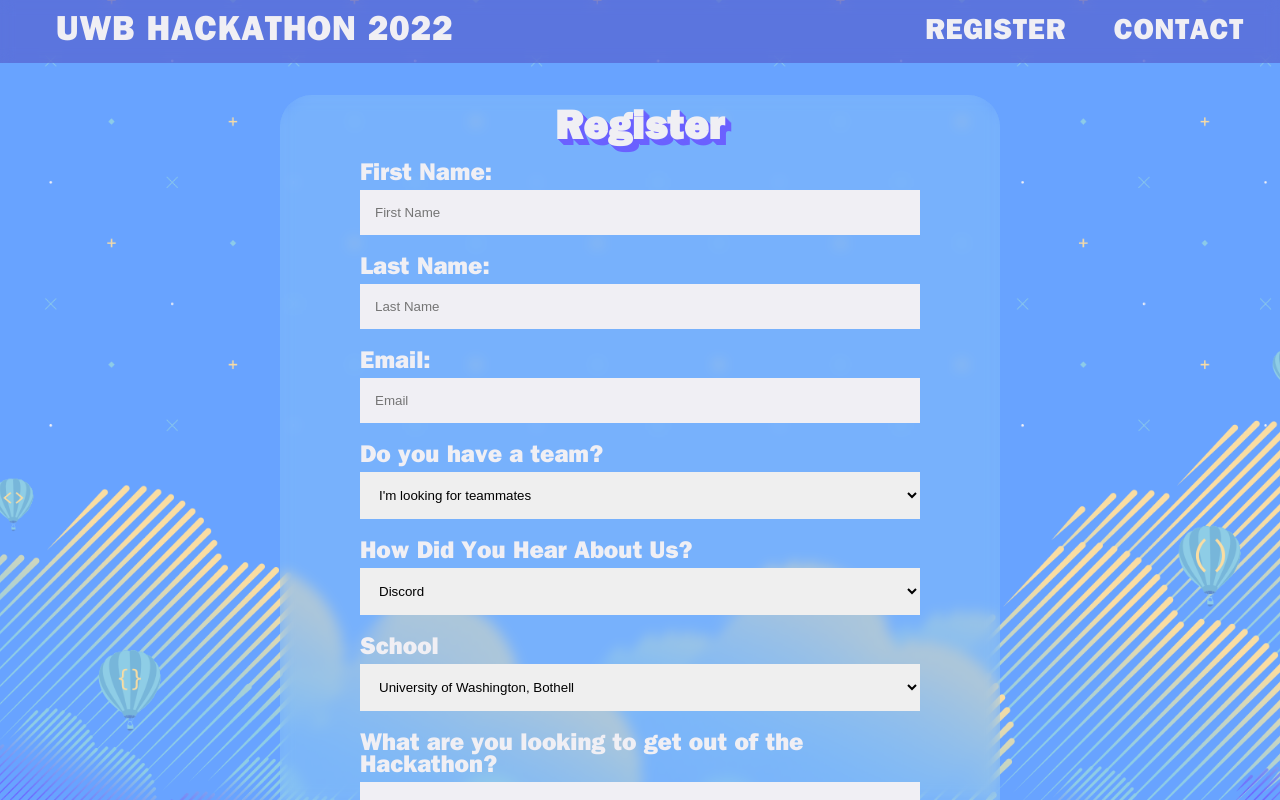
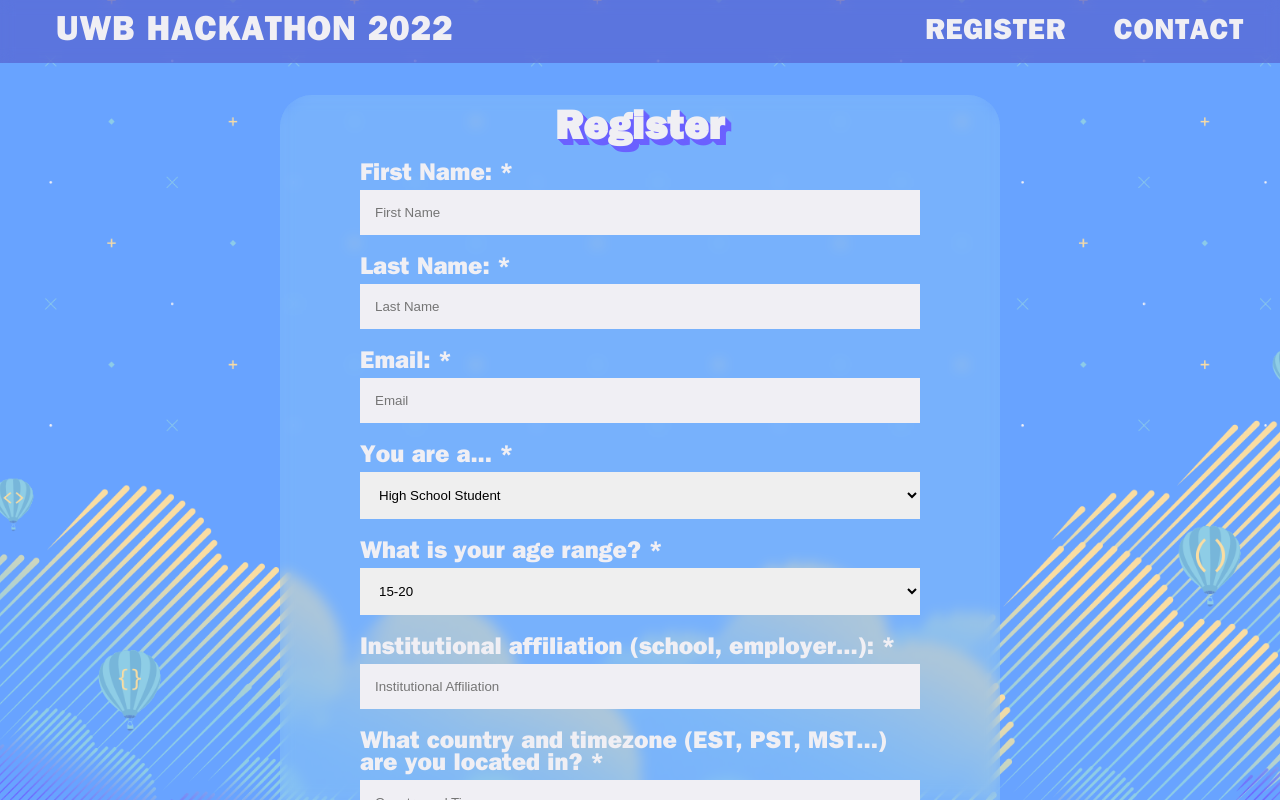
Before and after one commit to UWB-ACM/uwb-hacks, a React (Create React App) app: page /register in a window 1280 px wide. Built offline with nearby package versions, Linux system fonts and the light colour scheme.

Commit message:
Added EarthHacks fields to form

```diff
--- a/src/pages/register.js
+++ b/src/pages/register.js
@@ -6,6 +6,7 @@ function Register() {
   const [dispTMField, setDispTMField] = useState(false);
   const [dispHearField, setDispHearField] = useState(false);
   const [dispSchoolField, setDispSchoolField] = useState(false);
+  const [dispGenderField, setDispGenderField] = useState(false);
   return (
     <>
       <div className="wrapper">
@@ -45,11 +46,16 @@ function Register() {
                     schoolSelect.options[schoolSelect.selectedIndex].value;
                   if (schoolValue === "other") setDispSchoolField(true);
                   else setDispSchoolField(false);
+                  var genderSelect = document.getElementById("gender");
+                  var genderValue =
+                    genderSelect.options[genderSelect.selectedIndex].value;
+                  if (genderValue === "other") setDispGenderField(true);
+                  else setDispGenderField(false);
                 }}
                 id="rform"
               >
                 <label className="labelTitle">
-                  First Name:
+                  First Name: *
                   <input
                     name="FirstName"
                     type="text"
@@ -58,7 +64,7 @@ function Register() {
                   />
                 </label>
                 <label className="labelTitle">
-                  Last Name:
+                  Last Name: *
                   <input
                     name="LastName"
                     type="text"
@@ -67,7 +73,7 @@ function Register() {
                   />
                 </label>
                 <label className="labelTitle">
-                  Email:
+                  Email: *
                   <input
                     name="Email"
                     type="email"
@@ -76,7 +82,43 @@ function Register() {
                   />
                 </label>
                 <label className="labelTitle">
-                  Do you have a team?
+                  You are a... *
+                  <select id="youarea" name="You are a...">
+                    <option value="high school student">High School Student</option>
+                    <option value="undergrad student">Undergraduate Student</option>
+                    <option value="graduate student">Graduate Student</option>
+                    <option value="working professional">Working Professional</option>
+                  </select>
+                </label>
+                <label className="labelTitle">
+                  What is your age range? *
+                  <select id="agerange" name="What is your age range?">
+                    <option value="15-20">15-20</option>
+                    <option value="21-25">21-25</option>
+                    <option value="26-30">26-30</option>
+                    <option value="30+">30+</option>
+                  </select>
+                </label>
+                <label className="labelTitle">
+                  Institutional affiliation (school, employer...): *
+                  <input
+                    name="Institutional Affiliation"
+                    type="text"
+                    placeholder="Institutional Affiliation"
+                    required
+                  />
+                </label>
+                <label className="labelTitle">
+                  What country and timezone (EST, PST, MST...) are you located in? *
+                  <input
+                    name="Country and TimeZone"
+                    type="text"
+                    placeholder="Country and Timezone"
+                    required
+                  />
+                </label>
+                <label className="labelTitle">
+                  Do you have a team? *
                   <select id="team" name="HasATeam">
                     <option value="looking for teammates">
                       I'm looking for teammates
@@ -87,7 +129,7 @@ function Register() {
                 </label>
                 {dispTMField && (
                   <label className="labelTitle">
-                    Emails of Team Members:
+                    Emails of Team Members: *
                     <input
                       name="TeamMemberEmails"
                       type="text"
@@ -97,7 +139,7 @@ function Register() {
                   </label>
                 )}
                 <label className="labelTitle">
-                  How Did You Hear About Us?
+                  How Did You Hear About Us? *
                   <select id="HearAboutUs" name="HearAboutUs">
                     <option value="discord">Discord</option>
                     <option value="wordofmouth">Word of Mouth</option>
@@ -115,12 +157,12 @@ function Register() {
                   <input
                     name="HearAboutUsOther"
                     type="text"
-                    placeholder="Other Way You Heard About Us"
+                    placeholder="Other Way You Heard About Us *"
                     required
                   />
                 )}
                 <label className="labelTitle">
-                  School
+                  School *
                   <select id="school" name="School">
                     <option value="University of Washington,Bothell">
                       University of Washington, Bothell
@@ -140,17 +182,55 @@ function Register() {
                   <input
                     name="SchoolOther"
                     type="text"
-                    placeholder="School"
+                    placeholder="School *"
                     required
                   />
                 )}
                 <label className="labelTitle">
-                  What are you looking to get out of the Hackathon?
+                  What are you looking to get out of the Hackathon? *
                   <input
                     name="What are you looking to get out of the Hackathon?"
                     type="text"
                     placeholder="What are you looking to get out of the Hackathon?"
                     required
+                  />
+                </label>
+                <label className="labelTitle">
+                  Race/Ethnicity
+                  <input
+                    name="Race/Ethnicity"
+                    type="text"
+                    placeholder="Race/Ethnicity"
+                  />
+                </label>
+
+                <label className="labelTitle">
+                  Gender
+                  <select id="gender" name="Gender">
+                    <option value="Prefer not to say">Prefer not to say</option>
+                    <option value="Female">Female</option>
+                    <option value="Male">Male</option>
+                    <option value="Agender">Agender</option>
+                    <option value="Genderqueer/Nonbinary">
+                      Genderqueer/Nonbinary
+                    </option>
+                    <option value="Transgender">Transgender</option>
+                    <option value="other">Other</option>
+                  </select>
+                </label>
+                {dispGenderField && (
+                  <input
+                    name="GenderOther"
+                    type="text"
+                    placeholder="Other"
+                  />
+                )}
+                <label className="labelTitle">
+                  Is there anything else you would like us to know?
+                  <input
+                    name="Anything else you would like us to know?"
+                    type="text"
+                    placeholder="Anything else you would like us to know?"
                   />
                 </label>
                 <input
@@ -159,6 +239,7 @@ function Register() {
                   type="submit"
                   value={registerBtn}
                 />
+                <p className="contact_p">* Indicates required field</p>
               </form>
             </div>
           </div>
```
